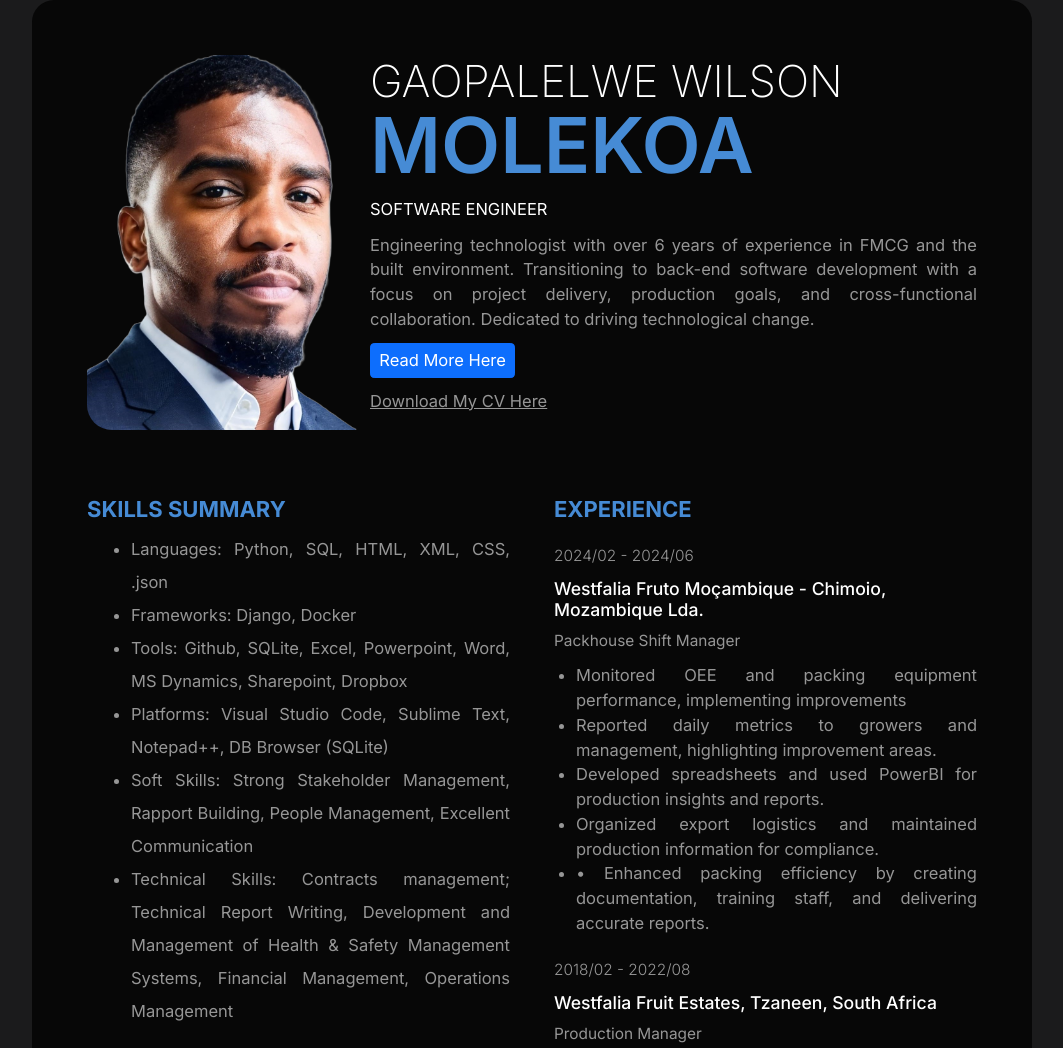
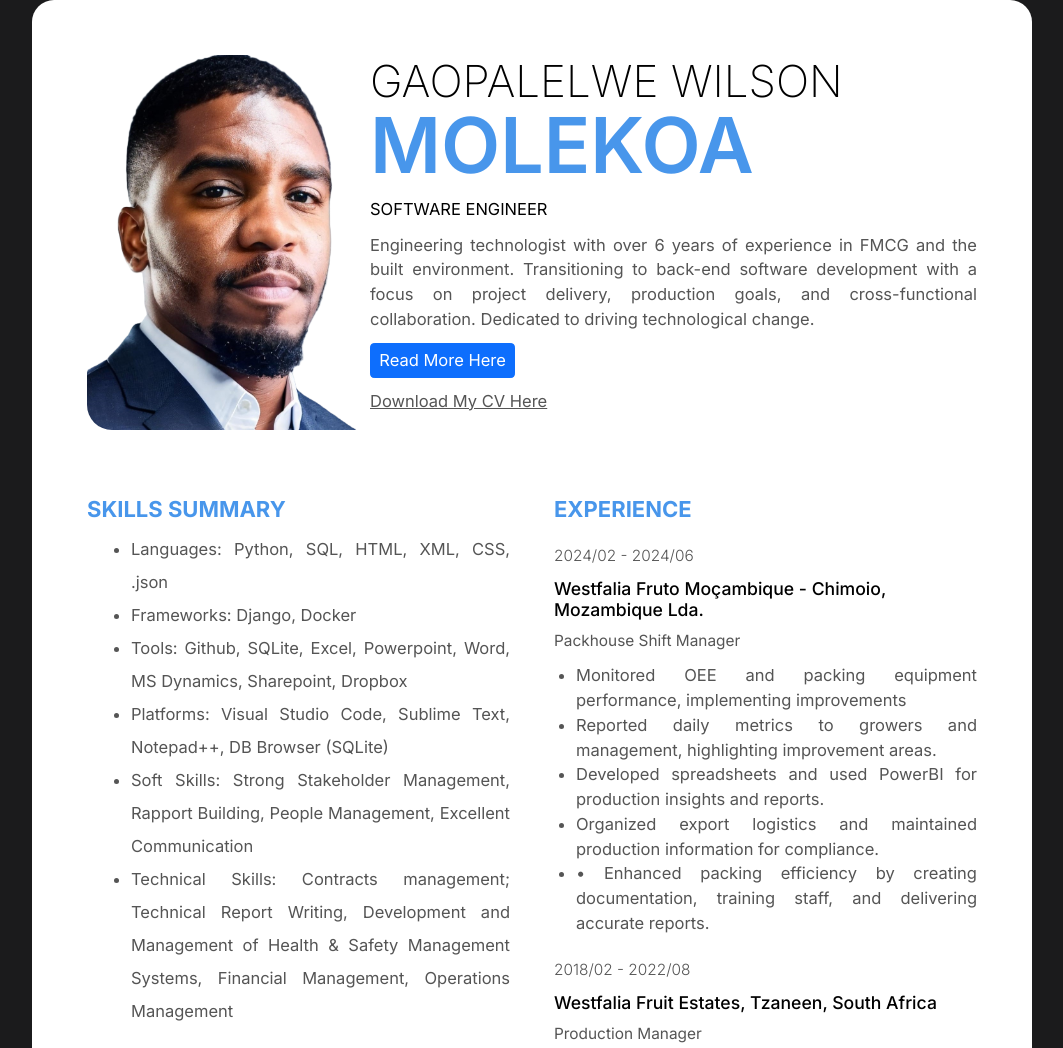
Before and after one commit to GWMolekoa/GWMolekoa_CV, a plain HTML site: page index.html in a window 1280 px wide. Shown: the top 1048 px of the page, without its empty margins (108-1171 px from the left). Drawn offline with nearby package versions, Linux system fonts and the light colour scheme.

Commit message:
Update style.css
Modified background and text color for enhanced readability

```diff
--- a/style.css
+++ b/style.css
@@ -8,8 +8,8 @@
 }
 
 :root{
-    --primary-color: #52a5fdd6;
-    --text-color: #969696;
+    --primary-color: #2582e7d6;
+    --text-color: #555555;
 }
 
 html {
@@ -19,7 +19,7 @@ html {
 body {
     font-family: Inter, sans-serif;
     background-color: rgb(27, 27, 28);
-    color: white;
+    color: rgb(0, 0, 0);
 }
 
 /* Common Styles */
@@ -53,7 +53,7 @@ img{
 
 .item_title {
     font-size: 1.6rem;
-    color: white;
+    color: rgb(0, 0, 0);
     font-weight: 500;
     margin: 0.8rem 0;
 }
@@ -72,7 +72,7 @@ img{
     margin: 0 auto;
     display: grid;
     padding: 5rem;
-    background: #070707;
+    background: #ffffff;
     grid-template-columns: 1fr 1fr;
     gap: 4rem;
     border-radius: 22px;
@@ -135,7 +135,7 @@ img{
 }
 
 .profile_name_first_name{
-    color: white;
+    color: rgb(0, 0, 0);
     font-weight: 200;
     font-size: clamp(2rem, 8vw, 4rem);
     text-transform: uppercase;
```
